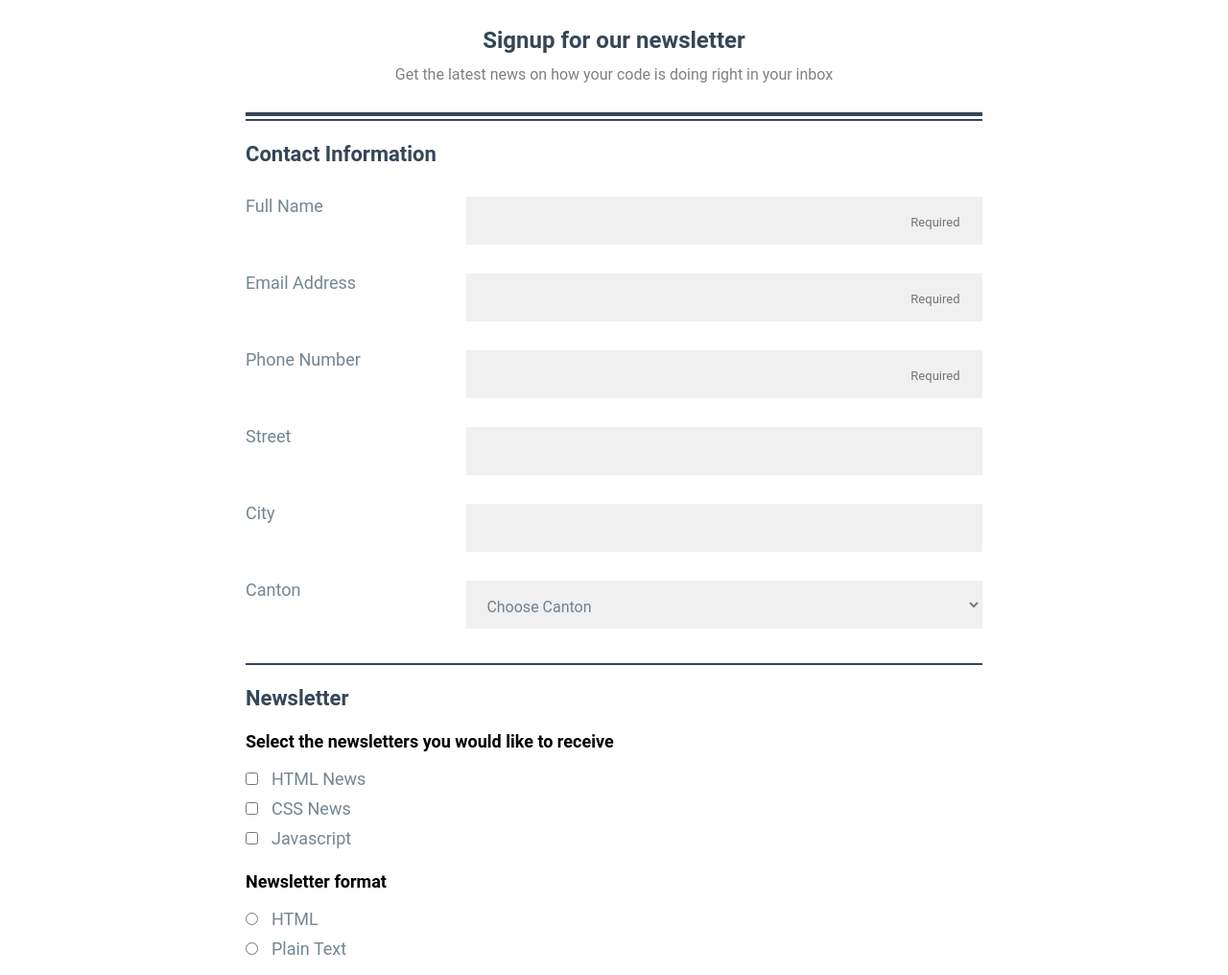
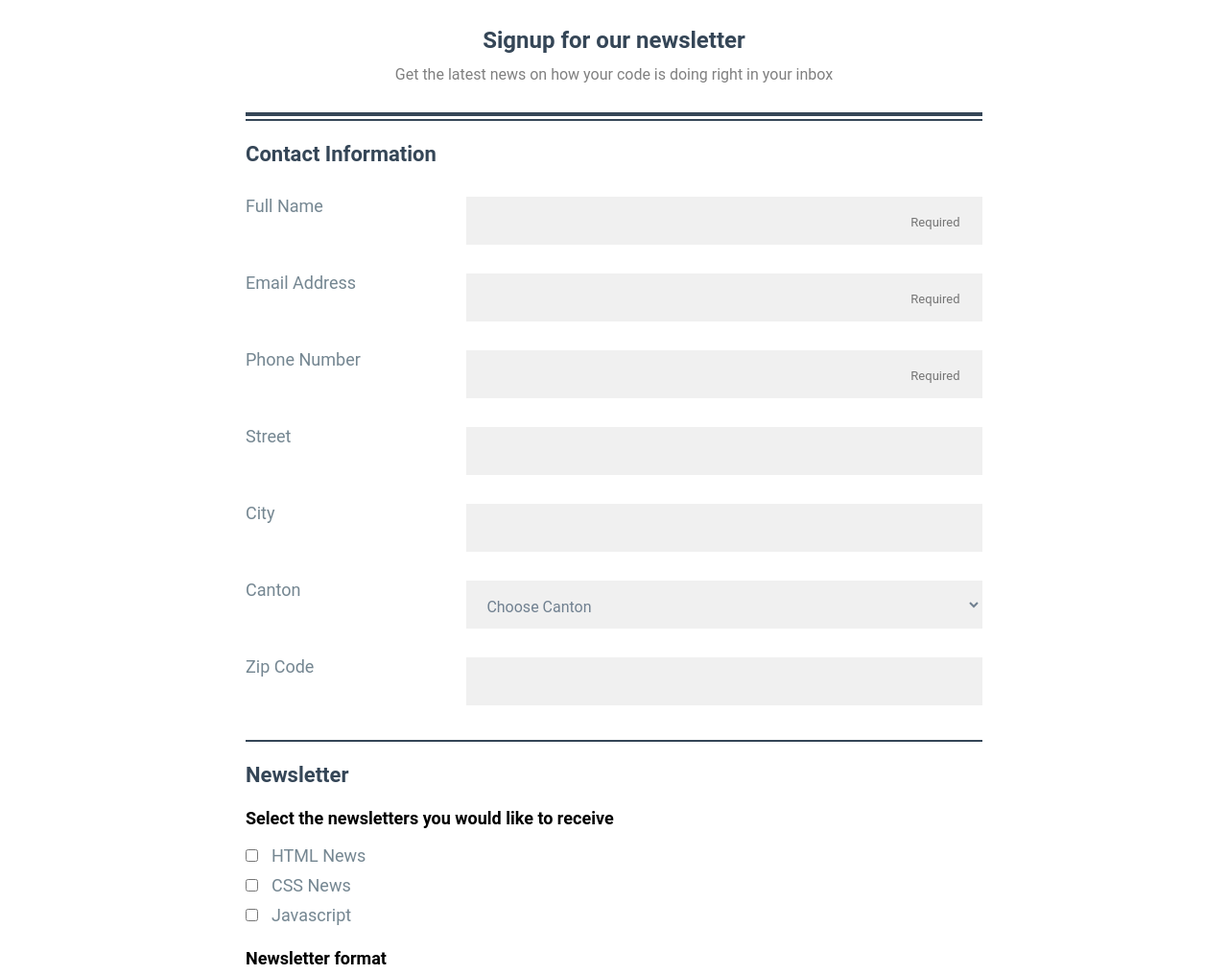
Before and after one commit to etiennefdayer/Online-Registration, a plain HTML site: page index.html in a window 1280 px wide. Shown: the part 81-1097 px from the top of the page at 96% size. Drawn offline with Linux system fonts and the light colour scheme.

Commit message:
Update index.html

```diff
--- a/index.html
+++ b/index.html
@@ -74,6 +74,11 @@
               <option value="GE">GE</option>
               <option value="JU">JU</option>
           </select><br>
+
+          <label for="zip"> Zip Code</label><br>
+          <input type="text" id="zip" name="user_zip" class="zip"><br>
+        </div>
+
         </fieldset>
 
         <fieldset class="news">
@@ -106,10 +111,10 @@
     </form>
   </main>
 
+
   <footer>
     Copyright The Code Review
   </footer>
-
 </div>
 </body>
 </html>
```
